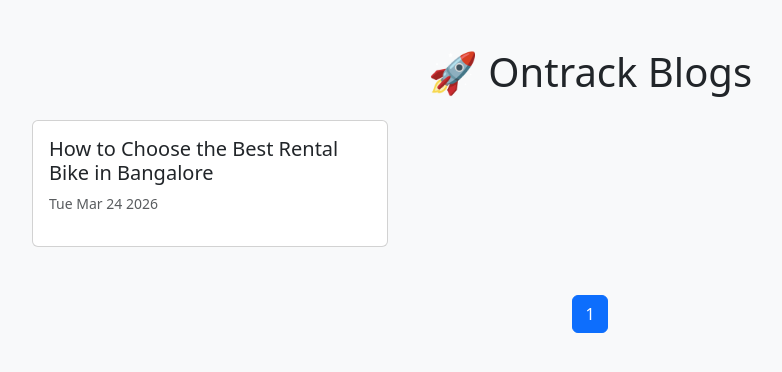
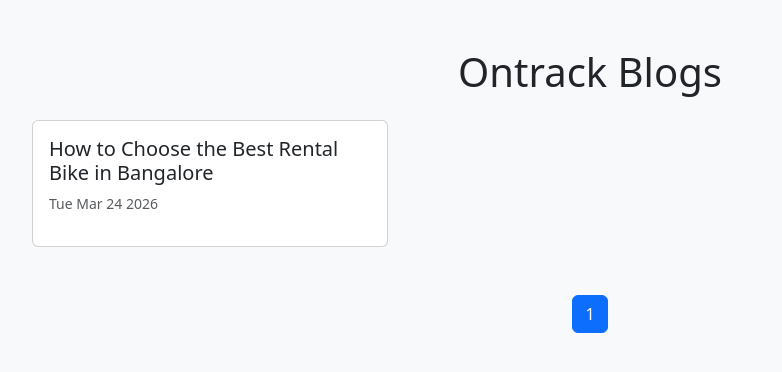
Before and after one commit to ontrackBikes/ontrack-blogs-site, a plain HTML site: page public/index.html in a window 1280 px wide. Shown: the whole page, without its empty margins (50-832 px from the left). Drawn offline with nearby package versions, Linux system fonts and the light colour scheme.

Commit message:
Remove emoji from blog title for consistency

```diff
--- a/public/index.html
+++ b/public/index.html
@@ -29,7 +29,7 @@
 
 <div class="container py-5">
 
-  <h1 class="mb-4 text-center">🚀 Ontrack Blogs</h1>
+  <h1 class="mb-4 text-center">Ontrack Blogs</h1>
 
   <div id="blogList" class="row g-4"></div>
 
```
